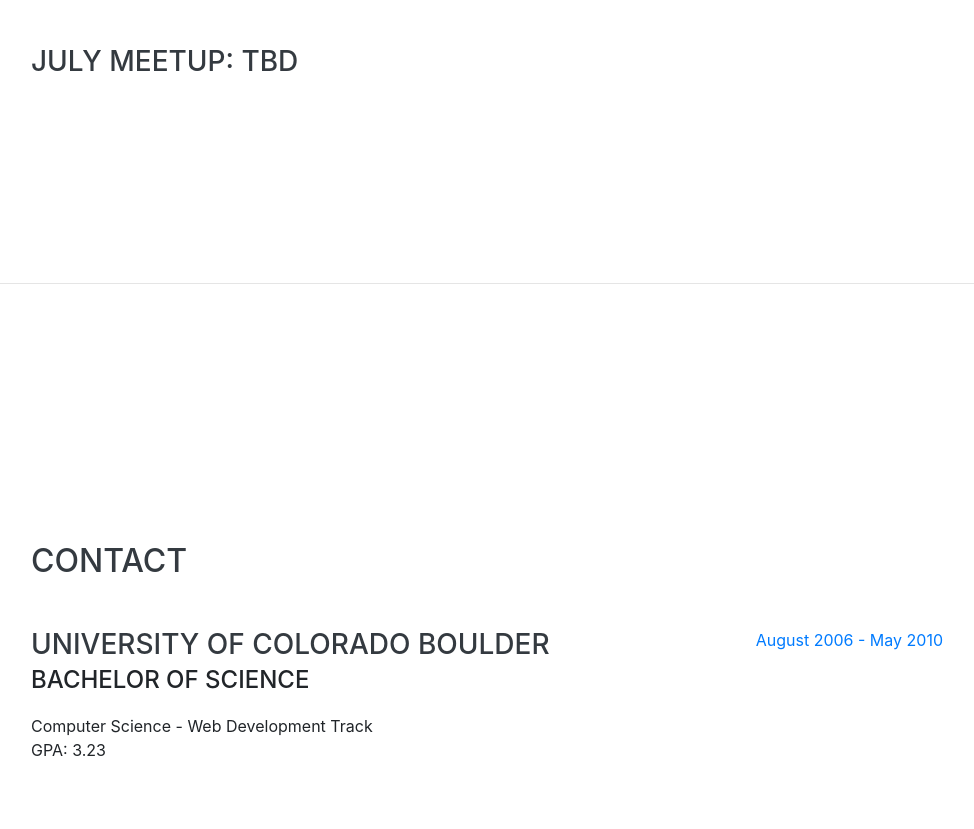
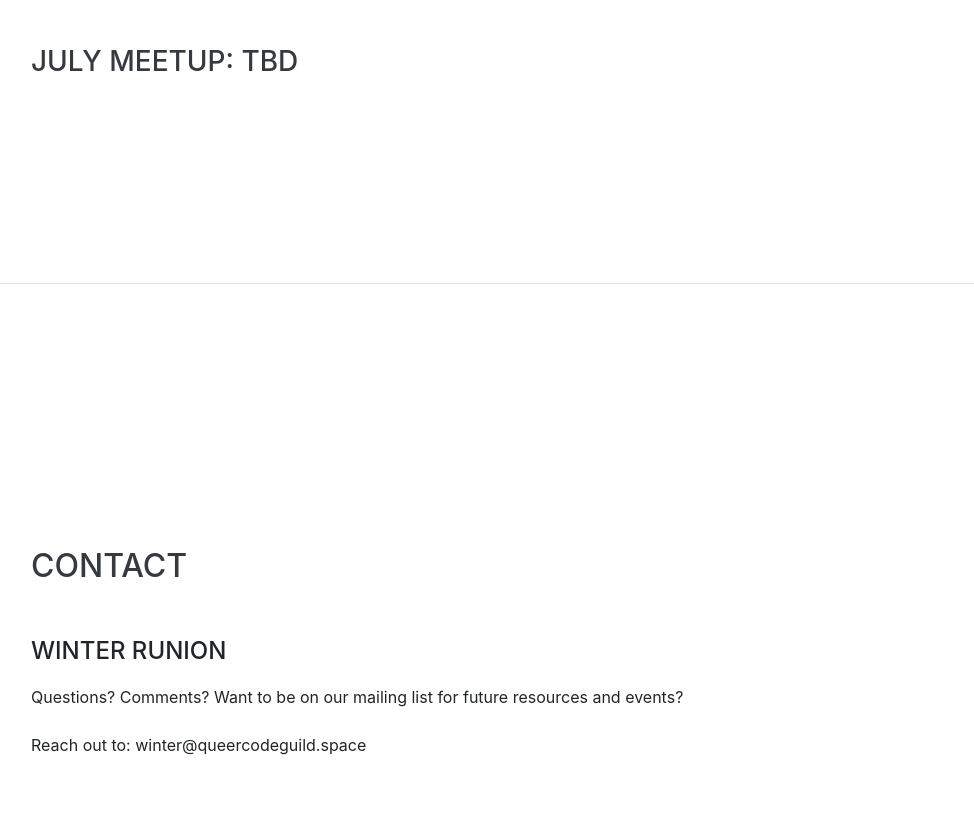
Before and after one commit to wrunion/queer-code-guild, a website with bundled scripts: page index.html in a window 1280 px wide. Shown: the part 1318-2147 px from the top of the page, without its empty margins (289-1263 px from the left). Built offline with nearby package versions, Linux system fonts and the light colour scheme; a web font is replaced by a local one.

Commit message:
Add contact info.

```diff
--- a/index.html
+++ b/index.html
@@ -175,16 +175,21 @@
       <div class="w-100">
         <h2 class="mb-5">Contact</h2>
 
+            <!-- <div class="resume-item d-flex flex-column flex-md-row justify-content-between mb-5">
+              <div class="resume-content">
+                <! <h3 class="mb-0">Drop in Study Group</h3> -->
+                <!-- <div class="subheading mb-3">Belmont Public Library <br>1038 SE César E. Chávez Boulevard
+                  Portland, OR</div> -->
+
         <div class="resume-item d-flex flex-column flex-md-row justify-content-between mb-5">
           <div class="resume-content">
-            <h3 class="mb-0">University of Colorado Boulder</h3>
-            <div class="subheading mb-3">Bachelor of Science</div>
-            <div>Computer Science - Web Development Track</div>
-            <p>GPA: 3.23</p>
+            <h3 class="mb-0"></h3>
+            <div class="subheading mb-3">Winter Runion</div>
+            <div>Questions? Comments? Want to be on our mailing list for future resources and events?<br><br>Reach out to: winter@queercodeguild.space</p>
           </div>
-          <div class="resume-date text-md-right">
+          <!-- <div class="resume-date text-md-right">
             <span class="text-primary">August 2006 - May 2010</span>
-          </div>
+          </div> -->
         </div>
       </div>
     </section>
```
